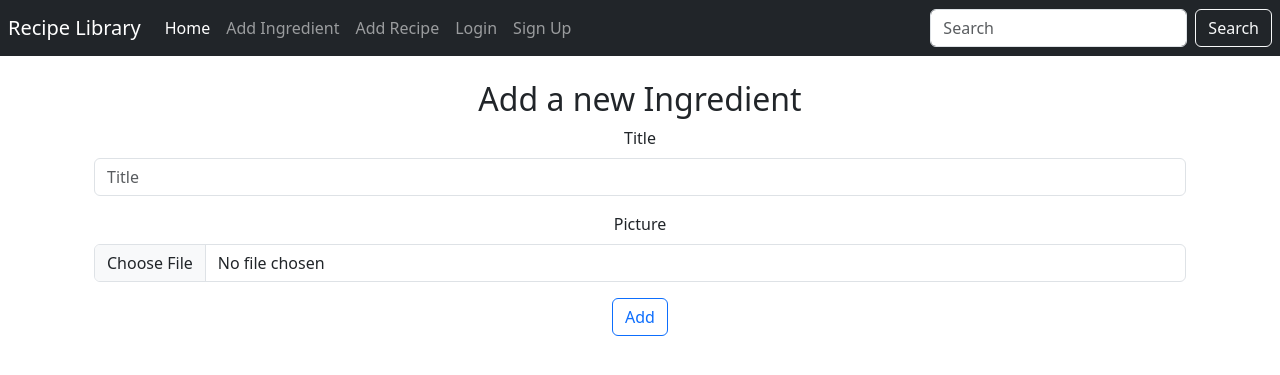
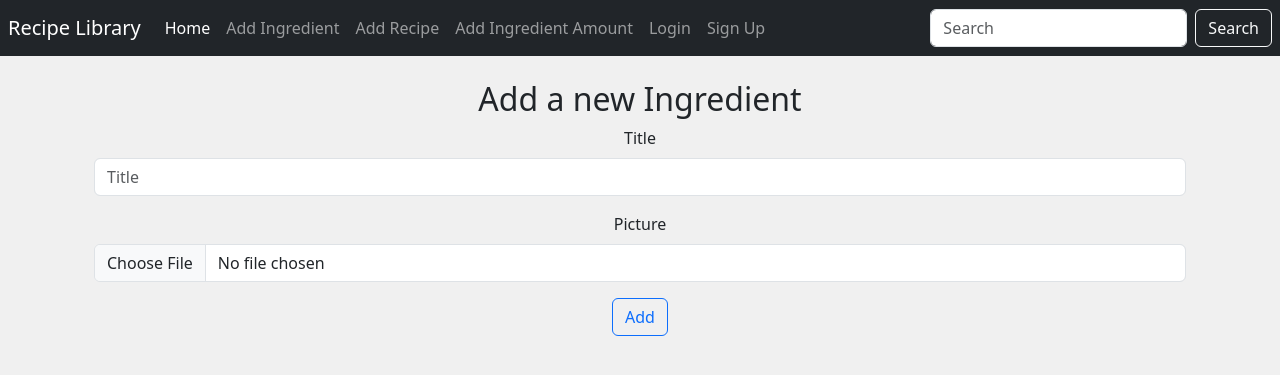
Before and after one commit to AsHkAn-Django/django-meal-planner-tutorial-beginner-friendly-project, a Django app: page /add_ingredient/ in a window 1280 px wide. Shown: the top 375 px of the page. Run offline with Django 5.2, Linux system fonts and the light colour scheme; some libraries are stand-ins or nearby versions.

Commit message:
bugs fixed pictures in template fixed, prevent duplicate ingredients

```diff
--- a/myApp/models.py
+++ b/myApp/models.py
@@ -44,7 +44,7 @@ class RecipeIngredient(models.Model):
     order = models.PositiveIntegerField()
 
     class Meta:
-        unique_together = (('recipe', 'ingredient'),)
+        unique_together = (('recipe', 'ingredient', 'order'),)
         ordering = ['order']
 
     def __str__(self):
--- a/myApp/templates/base.html
+++ b/myApp/templates/base.html
@@ -1,3 +1,4 @@
+{% load static %}
 <!DOCTYPE html>
 {% load django_bootstrap5 %}
 <html lang="en">
@@ -6,6 +7,7 @@
     <meta name="viewport" content="width=device-width, initial-scale=1.0">
     <title>Recipe Library</title>
     {% bootstrap_css %}
+    <link rel="stylesheet" href="{% static 'css/style.css' %}">
 </head>
 <body>
     <nav class="navbar navbar-expand-lg navbar-dark bg-dark px-2">
@@ -23,6 +25,9 @@
                 </li>
                 <li class="nav-item">
                     <a class="nav-link" href="{% url 'myApp:add_recipe' %}">Add Recipe</a>
+                </li>
+                <li class="nav-item">
+                    <a class="nav-link" href="{% url 'myApp:add_recipe_ingredient' %}">Add Ingredient Amount</a>
                 </li>
                 {% if user.is_authenticated %}
                 <li class="nav-item dropdown">
--- a/myApp/templates/myApp/recipe_detail.html
+++ b/myApp/templates/myApp/recipe_detail.html
@@ -19,7 +19,7 @@
                     {% for ingredient in recipe.ingredients.all %}
                         <div class="col">
                             <div class="card border-light shadow-sm h-100">
-                                <img src="{{ ingredient.picture.url }}" class="card-img-top" alt="{{ ingredient.title }}" style="max-height: 250px; object-fit: cover;">
+                                <img src="{{ ingredient.picture.url }}" class="card-img-top fixed-img" alt="{{ ingredient.title }}">
                                 <div class="card-body">
                                     <h5 class="card-title text-primary">{{ ingredient.title }}</h5>
                                     <p class="card-text text-muted">Use this ingredient for preparing the recipe.</p>
--- a/myApp/urls.py
+++ b/myApp/urls.py
@@ -8,6 +8,7 @@ app_name = 'myApp'
 urlpatterns = [
     path('recipe_detail/<int:pk>/', views.RecipeDetailView.as_view(), name='recipe_detail'),
     path('rating_form/<int:pk>/', views.RatingFormView.as_view(), name='rating_form'),
+    path('add_recipe_ingredient/', views.AddRecipeIngredientView.as_view(), name='add_recipe_ingredient'),
     path('filter_list/', views.FilterListView.as_view(), name='filter_list'),
     path('add_ingredient/', views.AddIngredientView.as_view(), name='add_ingredient'),
     path('add_recipe/', views.AddRecipeView.as_view(), name='add_recipe'),
--- a/myApp/views.py
+++ b/myApp/views.py
@@ -89,18 +89,21 @@ class RatingFormView(LoginRequiredMixin, generic.FormView):
 
 
 
-    class AddRecipeIngredientView(generic.CreateView):
-        model = RecipeIngredient
-        form_class = RecipeIngredientForm
-        template_name = "myApp/add_recipe_ingredient.html"
-        success_url = reverse_lazy('myApp:add_recipe_ingredient')
+class AddRecipeIngredientView(generic.CreateView):
+    model = RecipeIngredient
+    form_class = RecipeIngredientForm
+    template_name = "myApp/add_recipe_ingredient.html"
+    success_url = reverse_lazy('myApp:add_recipe_ingredient')
 
-        def form_valid(self, form):
-            ingredient_name = form.cleaned_data.get('ingredient')
-            if RecipeIngredient.objects.filter(ingredient__title__iexact=ingredient_name).exists():
-                form.add_error('title', 'This ingridient already exists.')
-                messages.warning(self.request, 'Duplicate ingredient!')
-                return self.form_invalid(form)
-            # If the form was valid show the user a success message.
-            messages.success(self.request, 'The ingredient and amount have been added successfully.')
-            return super().form_valid(form)
+    def form_valid(self, form):
+        ingredient_name = form.cleaned_data.get('ingredient')
+        if RecipeIngredient.objects.filter(ingredient__title__iexact=ingredient_name).exists():
+            form.add_error('ingredient', 'This ingridient already exists.')
+            messages.warning(self.request, 'Duplicate ingredient!')
+            return self.form_invalid(form)
+        recipe_name = form.cleaned_data.get('recipe')
+        form.instance.order = len(RecipeIngredient.objects.filter(recipe__title__iexact=recipe_name))
+
+        # If the form was valid show the user a success message.
+        messages.success(self.request, 'The ingredient and amount have been added successfully.')
+        return super().form_valid(form)
--- /dev/null
+++ b/static/css/style.css
@@ -0,0 +1,9 @@
+.fixed-img {
+  width: 200px;
+  height: 150px;
+  object-fit: cover;
+}
+
+body{
+    background-color: rgb(240, 240, 240);
+}
```
Also changed, not shown: media/images/mojito_DvhWlXT.jpg (added), myApp/migrations/0002_alter_recipeingredient_unique_together.py (added).
